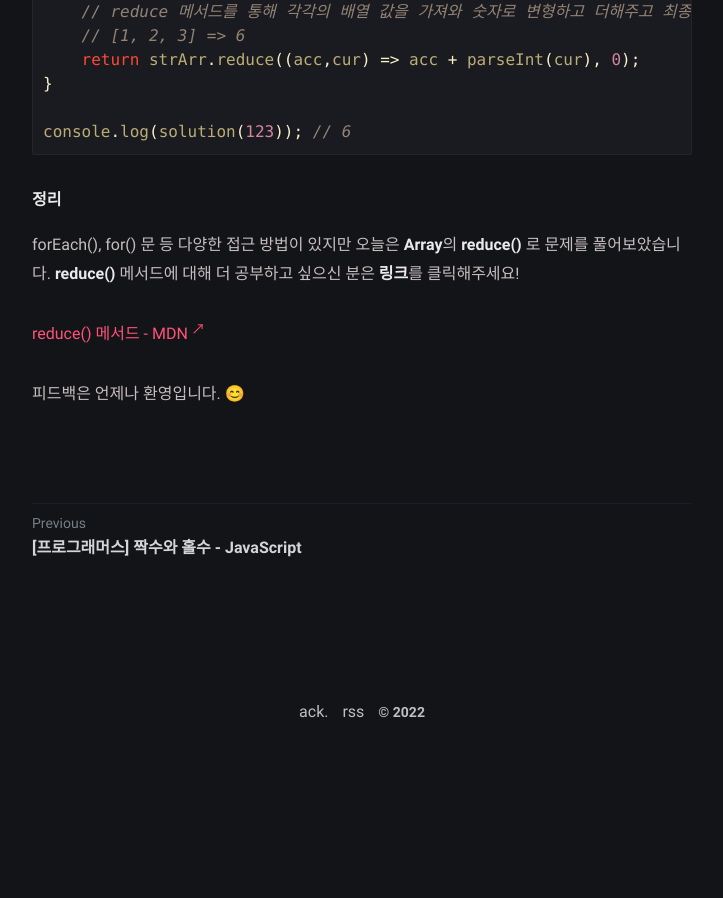
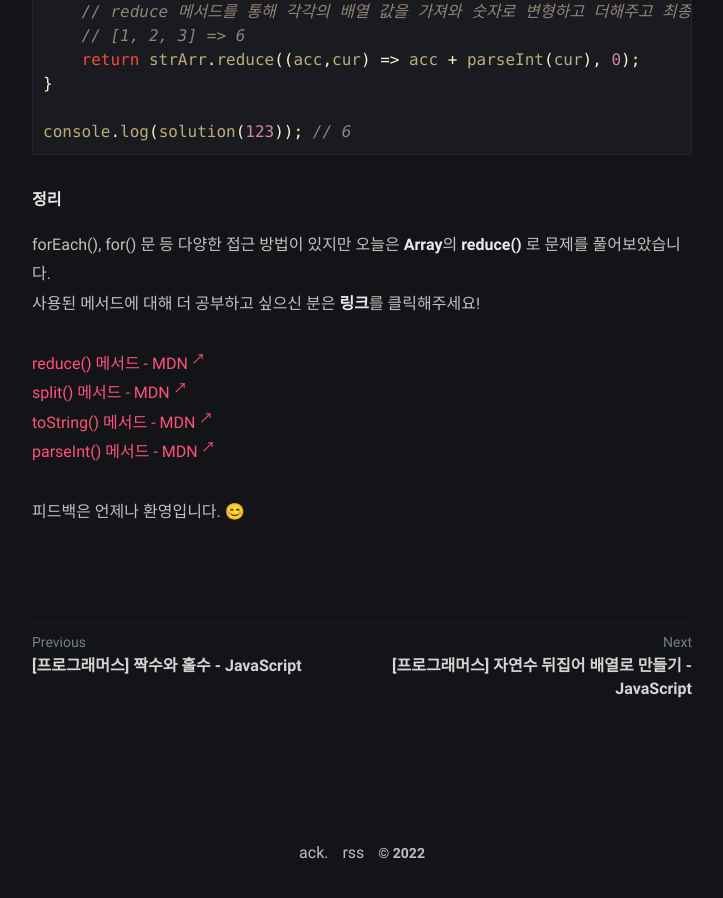
Before and after one commit to LeeJams/LeeJams.github.io, a Jekyll site: the page built from _posts/programmers/lv1/2022-02-22-자릿수-더하기.md, in a window 1280 px wide and 900 px high, scrolled down 1277 px. Shown: the whole window, without its empty margins (278-1001 px from the left). Built offline with Jekyll 4.4.1, drawn with Linux system fonts in a browser that asks for light colours; comment, search, counter and statistics services are not loaded; before the commit the page ends 2036 px from its top, so only the background shows below that.

Commit message:
자연수 뒤집어 배열로 만들기

````diff
--- a/_posts/programmers/lv1/2022-02-22-자릿수-더하기.md
+++ b/_posts/programmers/lv1/2022-02-22-자릿수-더하기.md
@@ -42,9 +42,12 @@ console.log(solution(123)); // 6
 ```
 
 ##### 정리
-forEach(), for() 문 등 다양한 접근 방법이 있지만 오늘은 **Array**의 **reduce()** 로 문제를 풀어보았습니다. **reduce()** 메서드에 대해 더 공부하고 싶으신 분은 **링크**를 클릭해주세요!
+forEach(), for() 문 등 다양한 접근 방법이 있지만 오늘은 **Array**의 **reduce()** 로 문제를 풀어보았습니다.<br />
+사용된 메서드에 대해 더 공부하고 싶으신 분은 **링크**를 클릭해주세요!
 
-
-[reduce() 메서드 - MDN](https://developer.mozilla.org/ko/docs/Web/JavaScript/Reference/Global_Objects/Array/reduce){:target="_blank"}
+[reduce() 메서드 - MDN](https://developer.mozilla.org/ko/docs/Web/JavaScript/Reference/Global_Objects/Array/reduce){:target="_blank"}<br />
+[split() 메서드 - MDN](https://developer.mozilla.org/ko/docs/Web/JavaScript/Reference/Global_Objects/String/split){:target="_blank"}<br />
+[toString() 메서드 - MDN](https://developer.mozilla.org/ko/docs/Web/JavaScript/Reference/Global_Objects/Number/toString){:target="_blank"}<br />
+[parseInt() 메서드 - MDN](https://developer.mozilla.org/ko/docs/Web/JavaScript/Reference/Global_Objects/parseInt){:target="_blank"}
 
 피드백은 언제나 환영입니다. 😊
````
Also changed, not shown: _posts/programmers/lv1/2022-02-23-자연수-뒤집어-배열로-만들기.md (added, +52 -0 lines).
